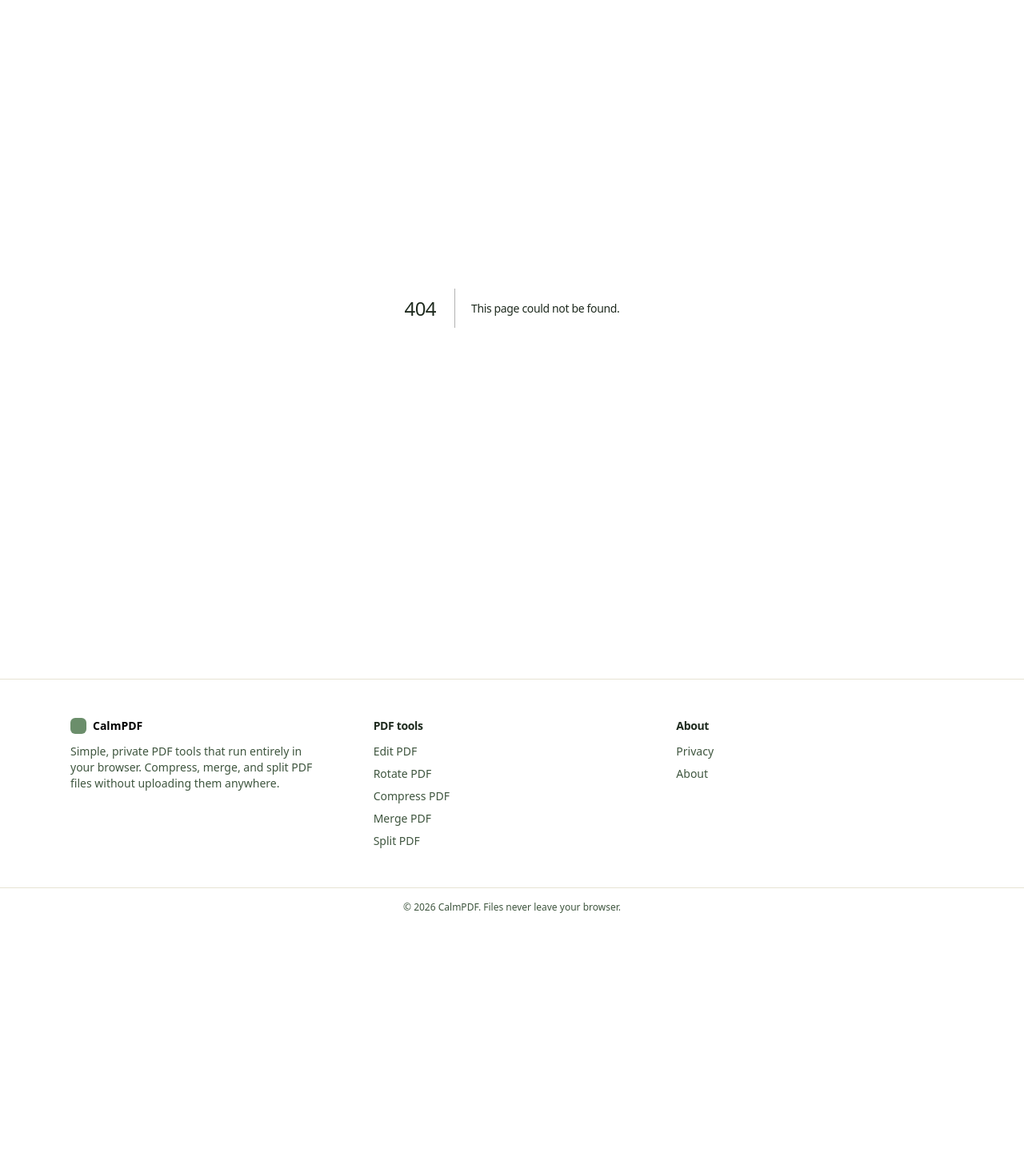
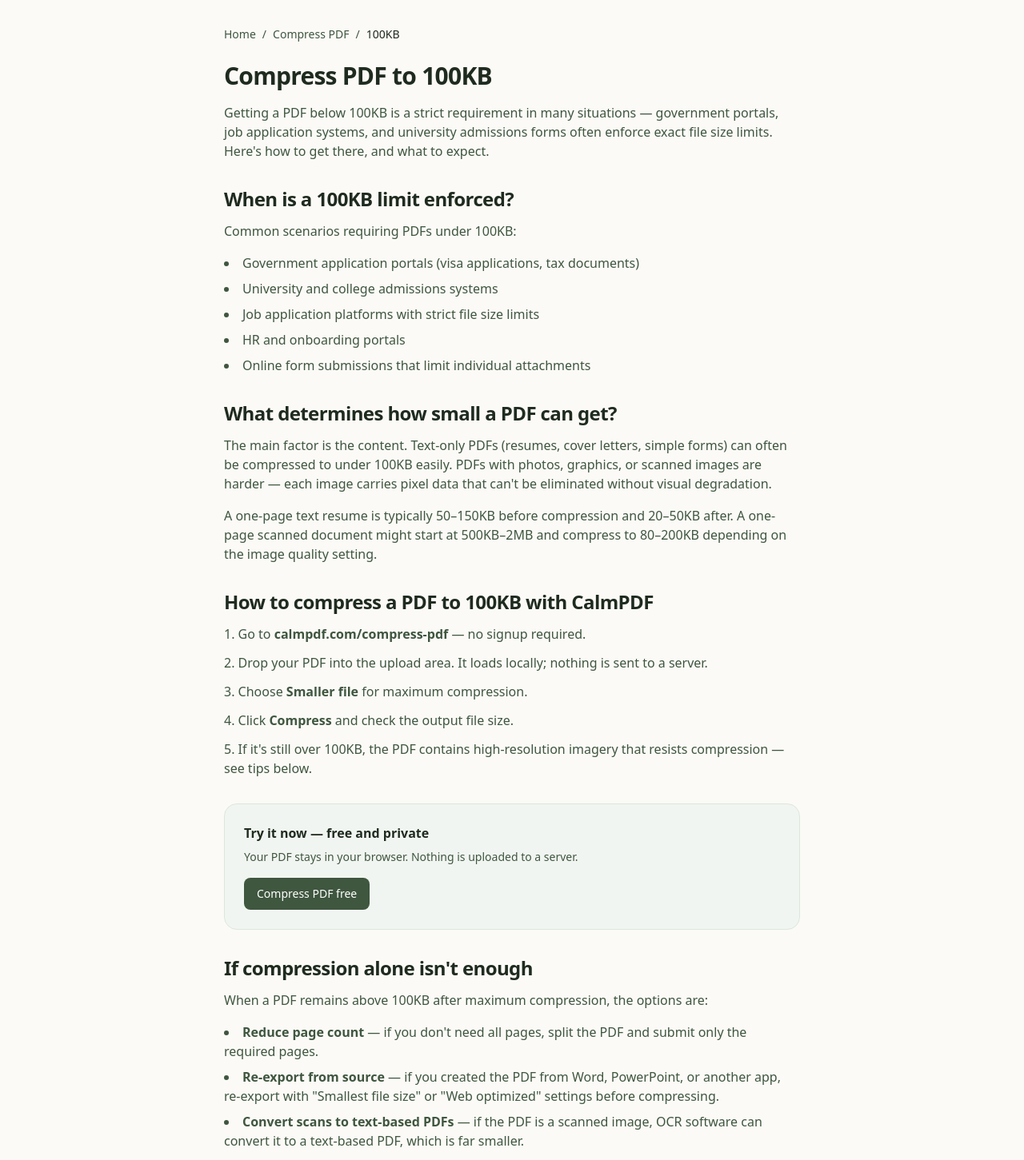
Before and after one commit to lorenzo-gu/calmpdf, a Next.js app: page /compress-pdf-to-100kb in a window 1280 px wide. Before the commit this address had no page. Shown: the part 80-1531 px from the top of the page at 80% size. Before the commit the page ends 1239 px from the top, so only its background shows below. Built offline with nearby package versions, Linux system fonts and the light colour scheme.

Commit message:
Add programmatic SEO page: compress PDF to 100KB

```diff
--- /dev/null
+++ b/src/app/compress-pdf-to-100kb/page.tsx
@@ -0,0 +1,115 @@
+import type { Metadata } from "next";
+import Link from "next/link";
+import { SITE } from "@/lib/site";
+
+export const metadata: Metadata = {
+  title: "Compress PDF to 100KB | CalmPDF",
+  description:
+    "Need a PDF under 100KB? Learn when 100KB is required, what affects final file size, and how to compress your PDF as small as possible in your browser.",
+  keywords: ["compress pdf to 100kb", "reduce pdf to 100kb", "pdf under 100kb"],
+  alternates: { canonical: `${SITE.url}/compress-pdf-to-100kb` },
+  openGraph: {
+    title: "Compress PDF to 100KB",
+    description: "Need a PDF under 100KB? Here's how to get there — free and private in your browser.",
+    url: `${SITE.url}/compress-pdf-to-100kb`,
+    siteName: SITE.name,
+  },
+};
+
+export default function Page() {
+  return (
+    <main className="mx-auto max-w-3xl px-4 md:px-6 py-12">
+      <nav aria-label="Breadcrumb" className="text-sm text-sage-700 mb-6">
+        <Link href="/" className="no-underline hover:underline">Home</Link>
+        <span className="mx-2">/</span>
+        <Link href="/compress-pdf" className="no-underline hover:underline">Compress PDF</Link>
+        <span className="mx-2">/</span>
+        <span className="text-sage-900">100KB</span>
+      </nav>
+
+      <h1 className="text-3xl font-semibold tracking-tight mb-4">
+        Compress PDF to 100KB
+      </h1>
+      <p className="text-sage-700 mb-6">
+        Getting a PDF below 100KB is a strict requirement in many situations — government
+        portals, job application systems, and university admissions forms often enforce
+        exact file size limits. Here's how to get there, and what to expect.
+      </p>
+
+      <h2 className="text-2xl font-semibold mt-8 mb-3">When is a 100KB limit enforced?</h2>
+      <p className="text-sage-700 mb-4">Common scenarios requiring PDFs under 100KB:</p>
+      <ul className="list-disc list-inside space-y-2 text-sage-700 mb-6">
+        <li>Government application portals (visa applications, tax documents)</li>
+        <li>University and college admissions systems</li>
+        <li>Job application platforms with strict file size limits</li>
+        <li>HR and onboarding portals</li>
+        <li>Online form submissions that limit individual attachments</li>
+      </ul>
+
+      <h2 className="text-2xl font-semibold mt-8 mb-3">What determines how small a PDF can get?</h2>
+      <p className="text-sage-700 mb-4">
+        The main factor is the content. Text-only PDFs (resumes, cover letters, simple forms)
+        can often be compressed to under 100KB easily. PDFs with photos, graphics, or scanned
+        images are harder — each image carries pixel data that can't be eliminated without
+        visual degradation.
+      </p>
+      <p className="text-sage-700 mb-6">
+        A one-page text resume is typically 50–150KB before compression and 20–50KB after.
+        A one-page scanned document might start at 500KB–2MB and compress to 80–200KB depending
+        on the image quality setting.
+      </p>
+
+      <h2 className="text-2xl font-semibold mt-8 mb-3">How to compress a PDF to 100KB with CalmPDF</h2>
+      <ol className="list-decimal list-inside space-y-3 text-sage-700 mb-8">
+        <li>Go to <strong>calmpdf.com/compress-pdf</strong> — no signup required.</li>
+        <li>Drop your PDF into the upload area. It loads locally; nothing is sent to a server.</li>
+        <li>Choose <strong>Smaller file</strong> for maximum compression.</li>
+        <li>Click <strong>Compress</strong> and check the output file size.</li>
+        <li>If it's still over 100KB, the PDF contains high-resolution imagery that resists compression — see tips below.</li>
+      </ol>
+
+      <div className="rounded-2xl border border-sage-100 bg-sage-50 p-6 my-8">
+        <p className="font-semibold text-sage-900 mb-2">Try it now — free and private</p>
+        <p className="text-sm text-sage-700 mb-4">
+          Your PDF stays in your browser. Nothing is uploaded to a server.
+        </p>
+        <Link href="/compress-pdf" className="btn-primary no-underline">
+          Compress PDF free
+        </Link>
+      </div>
+
+      <h2 className="text-2xl font-semibold mt-8 mb-3">If compression alone isn't enough</h2>
+      <p className="text-sage-700 mb-4">
+        When a PDF remains above 100KB after maximum compression, the options are:
+      </p>
+      <ul className="list-disc list-inside space-y-2 text-sage-700 mb-6">
+        <li><strong>Reduce page count</strong> — if you don't need all pages, split the PDF and submit only the required pages.</li>
+        <li><strong>Re-export from source</strong> — if you created the PDF from Word, PowerPoint, or another app, re-export with "Smallest file size" or "Web optimized" settings before compressing.</li>
+        <li><strong>Convert scans to text-based PDFs</strong> — if the PDF is a scanned image, OCR software can convert it to a text-based PDF, which is far smaller.</li>
+        <li><strong>Reduce image dimensions</strong> — in the source app, scale photos down before exporting to PDF.</li>
+      </ul>
+
+      <h2 className="text-2xl font-semibold mt-8 mb-3">Frequently asked questions</h2>
+
+      <h3 className="text-lg font-medium mt-5 mb-2">Can any PDF be compressed to 100KB?</h3>
+      <p className="text-sage-700 mb-4">
+        Not always. A PDF that's already 2MB and filled with high-resolution photos may only
+        compress to 300–500KB at minimum acceptable quality. At lower quality settings, it
+        might reach 100KB but look visibly degraded. There's a physical lower bound to how
+        small an image-heavy file can get.
+      </p>
+
+      <h3 className="text-lg font-medium mt-5 mb-2">Will text quality be affected?</h3>
+      <p className="text-sage-700 mb-4">
+        No. PDF text is vector-based and stays perfectly sharp regardless of compression level.
+        Only images are affected.
+      </p>
+
+      <h3 className="text-lg font-medium mt-5 mb-2">Is CalmPDF free to use?</h3>
+      <p className="text-sage-700 mb-4">
+        Yes. CalmPDF is free with no daily limits and no account required. Compression runs
+        in your browser, so your files stay private.
+      </p>
+    </main>
+  );
+}
```
